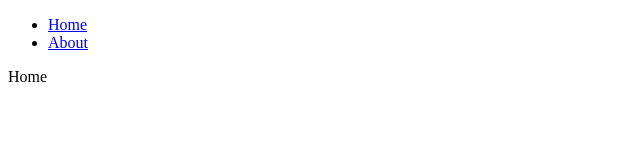
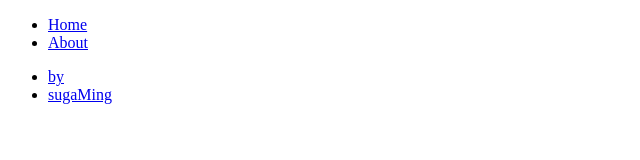
Before and after one commit to suga-ming/coin-tracker, a React (Create React App) app: page / in a window 1280 px wide. Shown: the top 160 px of the page, without its empty margins (0-640 px from the left). Built offline with nearby package versions, Linux system fonts and the light colour scheme.

Commit message:
useParams

```diff
--- a/src/Router.jsx
+++ b/src/Router.jsx
@@ -1,7 +1,10 @@
 import { createBrowserRouter } from "react-router-dom";
+import ErrorComponent from "./components/ErrorComponent";
+import User from "./components/User";
 import Root from "./Root";
 import About from "./screens/About";
 import Home from "./screens/Home";
+import NotFound from "./screens/NotFound";
 
 const router = createBrowserRouter([
   {
@@ -11,12 +14,18 @@ const router = createBrowserRouter([
       {
         path: "",
         element: <Home />,
+        errorElement: <ErrorComponent />,
       },
       {
         path: "about",
         element: <About />,
       },
+      {
+        path: "users/:userId",
+        element: <User />,
+      },
     ],
+    errorElement: <NotFound />,
   },
 ]);
 
--- /dev/null
+++ b/src/components/ErrorComponent.tsx
@@ -0,0 +1,7 @@
+import React from "react";
+
+const ErrorComponent = () => {
+  return <div>This component crashed</div>;
+};
+
+export default ErrorComponent;
--- /dev/null
+++ b/src/components/User.tsx
@@ -0,0 +1,14 @@
+import React from "react";
+import { useParams } from "react-router-dom";
+import { users } from "../db";
+
+const User = () => {
+  const { userId } = useParams();
+  return (
+    <div>
+      User with it {userId} is namede: {users[Number(userId) - 1].name}
+    </div>
+  );
+};
+
+export default User;
--- /dev/null
+++ b/src/db.ts
@@ -0,0 +1,10 @@
+export const users = [
+  {
+    id: 1,
+    name: "by",
+  },
+  {
+    id: 2,
+    name: "sugaMing",
+  },
+];
--- a/src/screens/Home.tsx
+++ b/src/screens/Home.tsx
@@ -1,7 +1,19 @@
 import React from "react";
+import { Link } from "react-router-dom";
+import { users } from "../db";
 
 const Home = () => {
-  return <div>Home</div>;
+  return (
+    <div>
+      <ul>
+        {users.map((item) => (
+          <li key={item.id}>
+            <Link to={`/users/${item.id}`}>{item.name}</Link>
+          </li>
+        ))}
+      </ul>
+    </div>
+  );
 };
 
 export default Home;
--- /dev/null
+++ b/src/screens/NotFound.tsx
@@ -0,0 +1,7 @@
+import React from "react";
+
+const NotFound = () => {
+  return <div>404 Not Found</div>;
+};
+
+export default NotFound;
```
